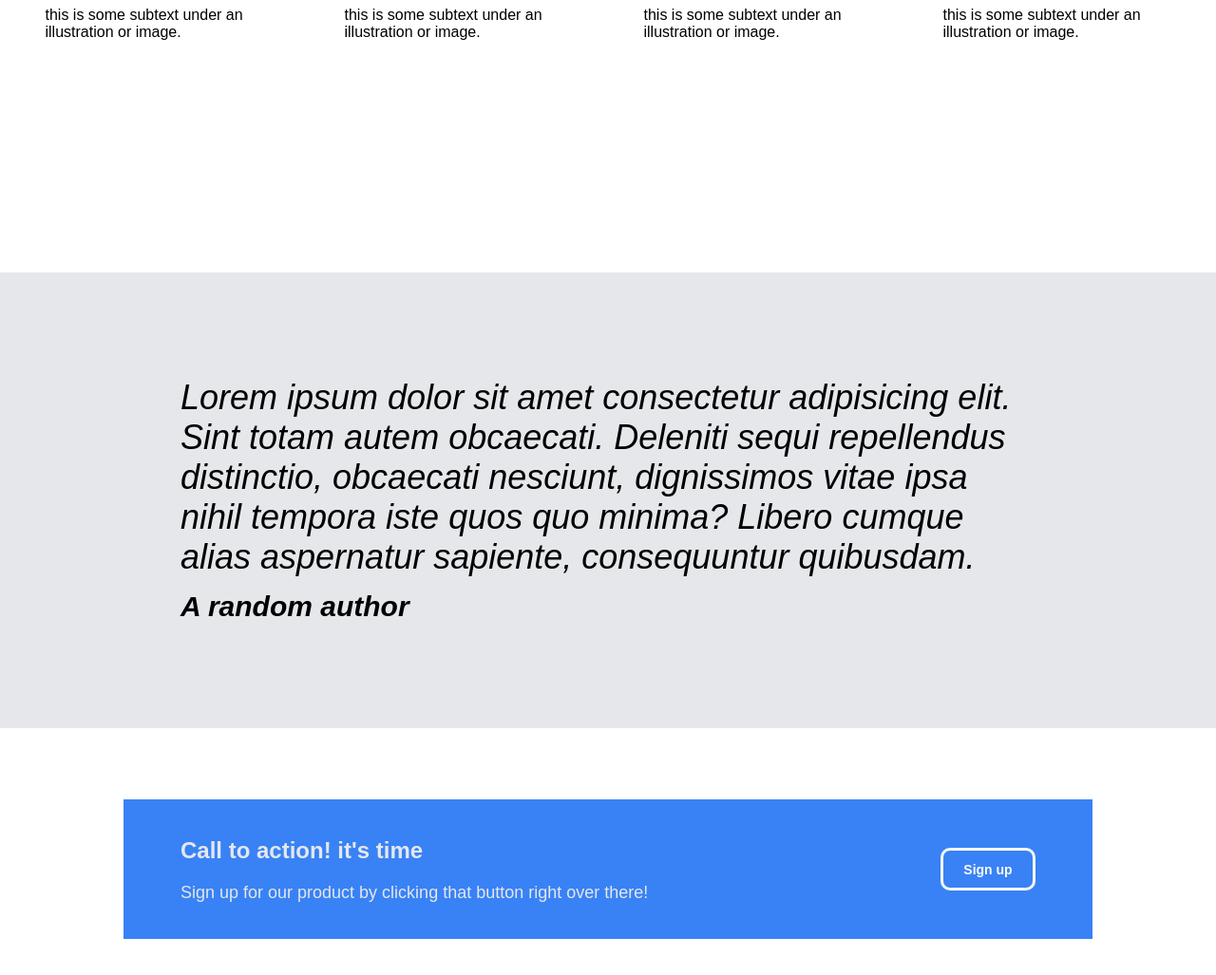
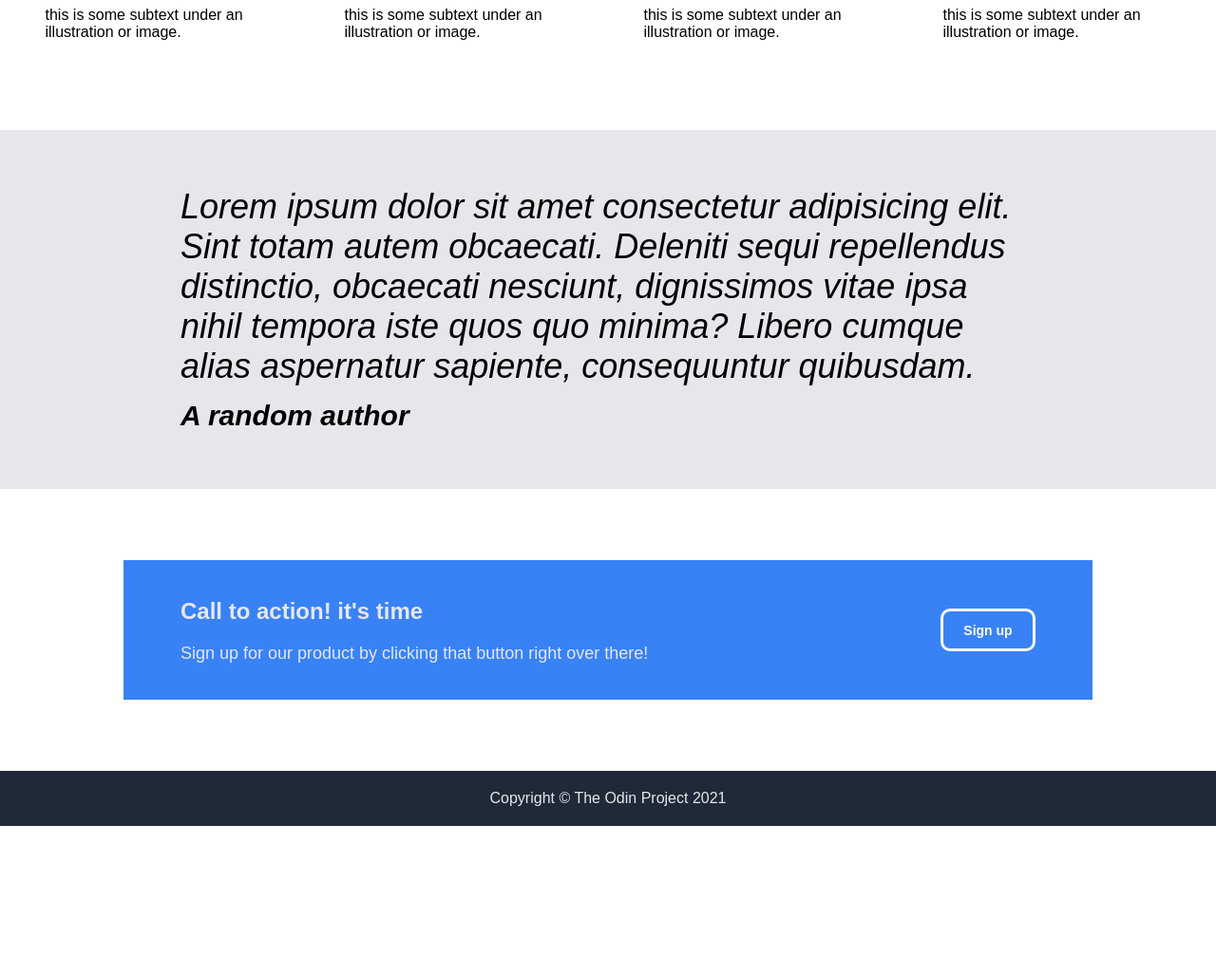
Before and after one commit to hamidriaz1998/LandingPageCSS, a plain HTML site: page index.html in a window 1280 px wide. Shown: the part 900-1927 px from the top of the page at 95% size. After the commit the page ends 1770 px from the top, so only its background shows below. Drawn offline with Linux system fonts and the light colour scheme.

Commit message:
Complete footer

```diff
--- a/index.html
+++ b/index.html
@@ -63,6 +63,9 @@
             <button>Sign up</button>
         </div>
     </div>
+    <div class="footer">
+        <p>Copyright &copy; The Odin Project 2021</p>
+    </div>
 </body>
 
 </html>
--- a/style.css
+++ b/style.css
@@ -4,7 +4,7 @@ body {
     font-family: Arial, Helvetica, sans-serif;
 }
 
-#start {
+#start,.footer {
     background-color: #1f2937;
 }
 
@@ -75,11 +75,13 @@ button{
     width: 250px;
     border-radius: 10px;
 }
-.card img, .cardText{
+.card img{
     height: 250px;
     width: 250px;
 }
 .cardText{
+    width: 250px;
+    height: 100px;
     padding-left: 10px;
 }
 
@@ -93,7 +95,8 @@ button{
     max-width: 900px;
     font-size: 36px;
     font-style: italic;
-    padding: 75px;
+    margin: 0;
+    padding: 60px;
 }
 .part3 p sub{
     font-weight: bold;
@@ -119,3 +122,9 @@ button{
 .container4 .sidetext h2{
     color: #e5e7eb;
 }
+.footer p{
+    text-align: center;
+    color: #e5e7eb;
+    margin: 0;
+    padding: 20px;
+}
```
